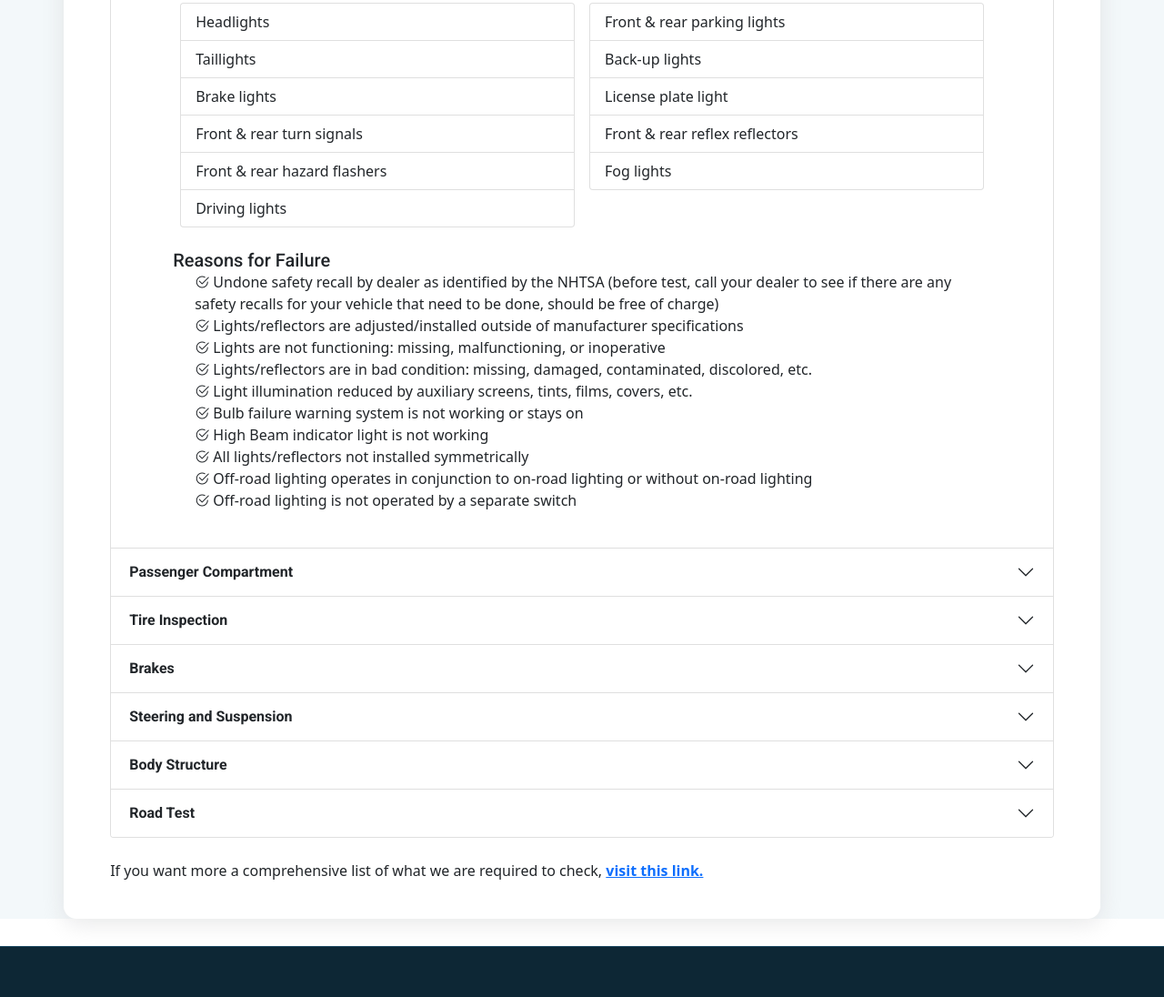
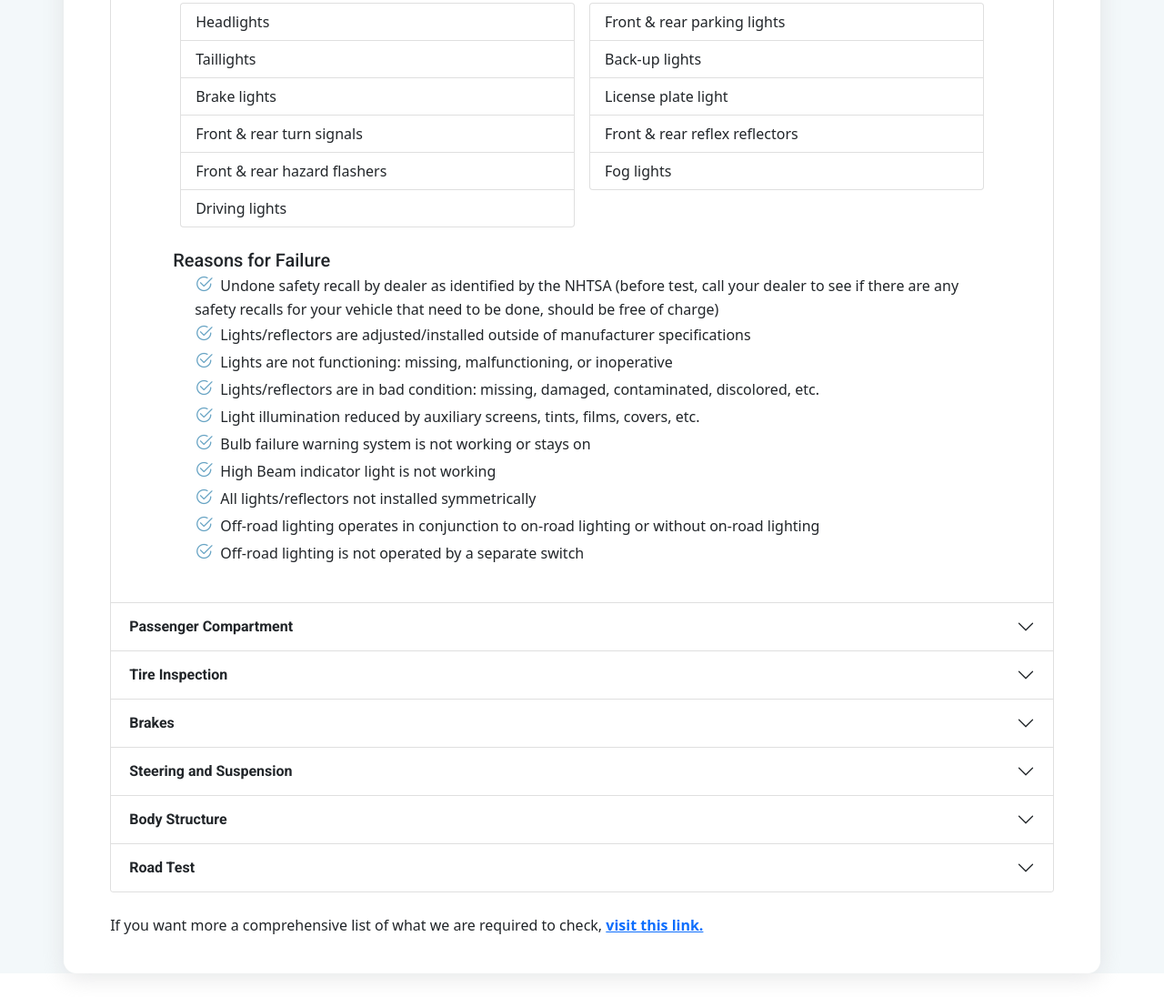
Before and after one commit to viktorb1/globalsmoginc, a website built with Vite: page index.html in a window 1280 px wide. Shown: the part 2060-3156 px from the top of the page at 91% size. Built offline with nearby package versions, Linux system fonts and the light colour scheme.

Commit message:
fix color

```diff
--- a/assets/css/style.css
+++ b/assets/css/style.css
@@ -1131,7 +1131,7 @@ ul {
   color: #68A4C4;
 }
 
-.row ul i {
+ul i {
   font-size: 20px;
   padding-right: 4px;
   color: #68A4C4;
```
